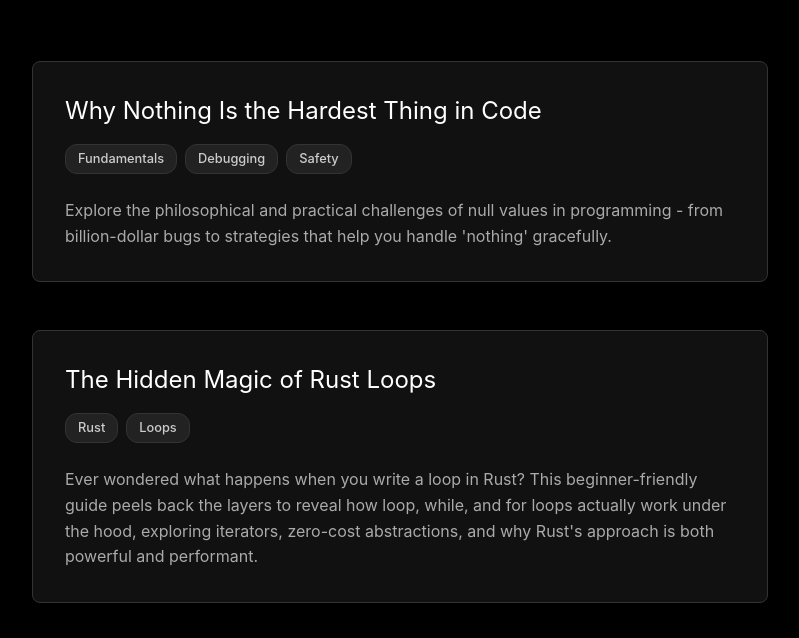
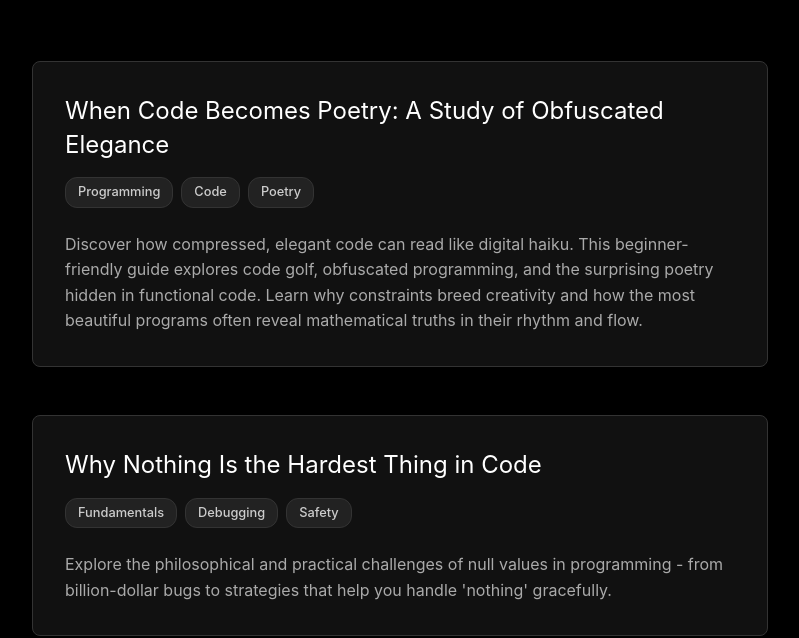
Before and after one commit to and-ria/and-ria.github.io, a plain HTML site: page index.html in a window 1280 px wide. Shown: the part 164-802 px from the top of the page, without its empty margins (240-1039 px from the left). Drawn offline with Linux system fonts and the light colour scheme.

Commit message:
Update index.html

```diff
--- a/index.html
+++ b/index.html
@@ -256,6 +256,18 @@
         <div id="header-placeholder"></div>
 
         <div id="blog-posts" class="blog-posts active">
+            <div class="post-card" onclick="window.location.href='blog/code-poetry'">
+                <div class="post-title">When Code Becomes Poetry: A Study of Obfuscated Elegance</div>
+                <div class="post-meta">
+                    <span class="tag">Programming</span>
+                    <span class="tag">Code</span>
+                    <span class="tag">Poetry</span>
+                </div>
+                <div class="post-excerpt">
+                    Discover how compressed, elegant code can read like digital haiku. This beginner-friendly guide explores code golf, obfuscated programming, and the surprising poetry hidden in functional code. Learn why constraints breed creativity and how the most beautiful programs often reveal mathematical truths in their rhythm and flow.
+                </div>
+            </div>
+
             <div class="post-card" onclick="window.location.href='blog/metaphysics-of-null'">
                 <div class="post-title">Why Nothing Is the Hardest Thing in Code</div>
                 <div class="post-meta">
```
